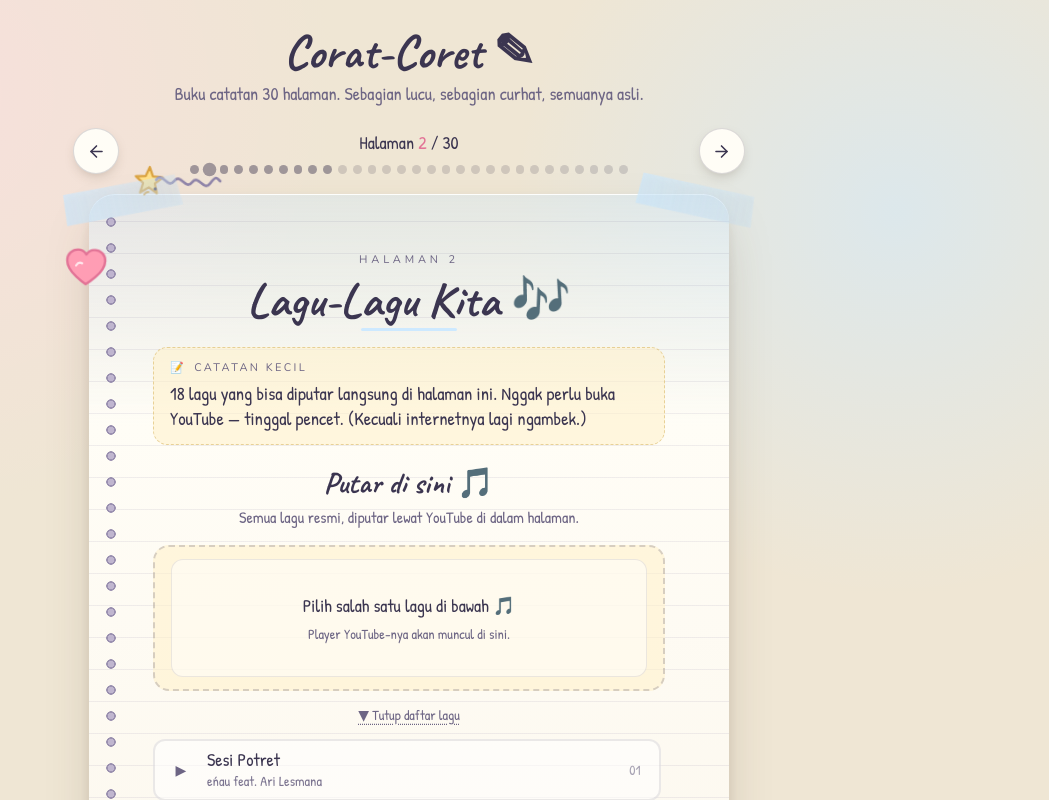
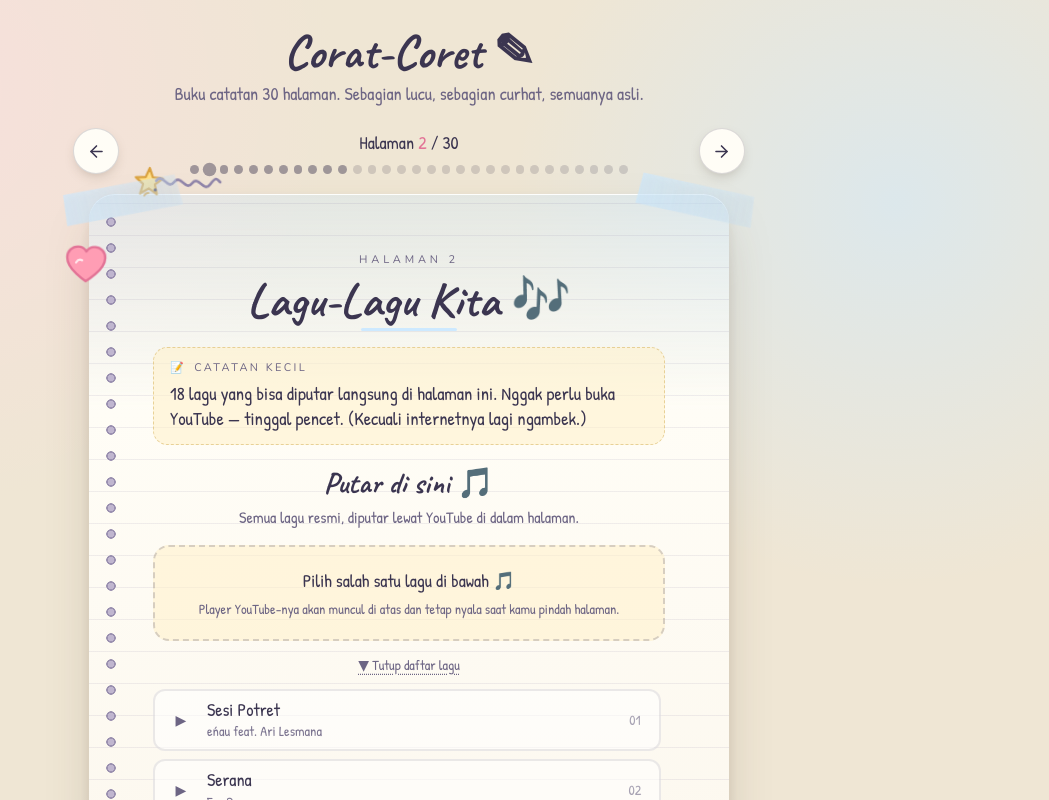
Before and after one commit to ryzenasep5-png/corat-coret, a React (Vite) app: page / in a window 1280 px wide. Both pictures are taken after a click on the button 440 px from the left and 169 px from the top of the page. Shown: the top 800 px of the page, without its empty margins (231-1280 px from the left). Built offline with nearby package versions, Linux system fonts and the light colour scheme.

Commit message:
Buat musik tetap menyala dan tambah halaman 11

```diff
--- a/src/components/Notebook.tsx
+++ b/src/components/Notebook.tsx
@@ -5,7 +5,7 @@ import { getPage, pages, TOTAL_PAGES } from '../data/pages'
 import type { PageBlock } from '../types'
 import { readJSON, writeJSON } from '../lib/storage'
 import Doodles from './Doodles'
-import PlaylistBlock from './PlaylistBlock'
+import PlaylistBlock, { PersistentMusicPlayer } from './PlaylistBlock'
 import CalendarBlock from './CalendarBlock'
 
 const LAST_PAGE_KEY = 'lastPage'
@@ -241,6 +241,8 @@ export default function Notebook() {
         </button>
       </div>
 
+      <PersistentMusicPlayer />
+
       <div className="flip-viewport">
         <AnimatePresence mode="popLayout" initial={false}>
           <motion.div
--- a/src/components/PlaylistBlock.tsx
+++ b/src/components/PlaylistBlock.tsx
@@ -84,27 +84,24 @@ function YouTubePlayer({ track, autoplay, onError }: { track: Track; autoplay: b
   )
 }
 
-export default function PlaylistBlock({ title, subtitle }: { title: string; subtitle?: string }) {
+export function PersistentMusicPlayer() {
   const player = usePlayer()
-  const [collapsed, setCollapsed] = useState(false)
   const [frameErrorFor, setFrameErrorFor] = useState<string | null>(null)
   const frameError = frameErrorFor === player.current?.id
 
+  if (!player.current) return null
+
   return (
-    <div className="my-5">
-      <div className="text-center">
-        <p className="font-scribble text-3xl font-bold text-ink">{title}</p>
-        {subtitle ? <p className="mt-1 font-hand text-base text-inksoft">{subtitle}</p> : null}
-      </div>
-
-      <div className="mt-4 rounded-2xl border-2 border-dashed border-ink/20 bg-butter/55 px-3 py-3 sm:px-4">
-        {player.current ? (
-          <>
+    <motion.div
+      initial={{ opacity: 0, y: -10 }}
+      animate={{ opacity: 1, y: 0 }}
+      className="persistent-player w-full max-w-2xl"
+    >
       <div className="flex items-center justify-between gap-2 font-hand text-sm text-inksoft">
         <span className="min-w-0 truncate">
           <span className="text-ink">{player.current.title}</span> · {player.current.artist}
         </span>
-              <span className="shrink-0 text-rose">YouTube</span>
+        <span className="shrink-0 text-rose">tetap nyala 🎵</span>
       </div>
       {!frameError ? (
         <YouTubePlayer
@@ -137,16 +134,33 @@ export default function PlaylistBlock({ title, subtitle }: { title: string; subt
         </button>
       </div>
       {frameError ? (
-              <p className="mt-2 text-center font-hand text-sm text-rose">Player-nya nggak mau muncul di sini — tombol YouTube di atas tetap bisa dipakai.</p>
+        <p className="mt-2 text-center font-hand text-sm text-rose">Player-nya nggak mau muncul di sini — tombol YouTube tetap bisa dipakai.</p>
       ) : (
-              <p className="mt-2 text-center font-hand text-xs text-inksoft/80">Kalau belum otomatis bunyi, pencet ▶ di dalam player-nya ya 🎵</p>
+        <p className="mt-2 text-center font-hand text-xs text-inksoft/80">Player ini tetap ada saat pindah halaman.</p>
       )}
+    </motion.div>
+  )
+}
+
+export default function PlaylistBlock({ title, subtitle }: { title: string; subtitle?: string }) {
+  const player = usePlayer()
+  const [collapsed, setCollapsed] = useState(false)
+
+  return (
+    <div className="my-5">
+      <div className="text-center">
+        <p className="font-scribble text-3xl font-bold text-ink">{title}</p>
+        {subtitle ? <p className="mt-1 font-hand text-base text-inksoft">{subtitle}</p> : null}
+      </div>
+
+      <div className="mt-4 rounded-2xl border-2 border-dashed border-ink/20 bg-butter/55 px-4 py-5 text-center">
+        {player.current ? (
+          <p className="font-hand text-base text-inksoft">Lagu sedang diputar di player atas — pindah halaman juga tetap lanjut 🤍</p>
+        ) : (
+          <>
+            <p className="font-hand text-lg text-ink">Pilih salah satu lagu di bawah 🎵</p>
+            <p className="mt-1 font-hand text-sm text-inksoft">Player YouTube-nya akan muncul di atas dan tetap nyala saat kamu pindah halaman.</p>
           </>
-        ) : (
-          <div className="rounded-xl border border-ink/10 bg-white/50 px-4 py-8 text-center">
-            <p className="font-hand text-lg text-ink">Pilih salah satu lagu di bawah 🎵</p>
-            <p className="mt-1 font-hand text-sm text-inksoft">Player YouTube-nya akan muncul di sini.</p>
-          </div>
         )}
       </div>
 
--- a/src/data/pages.ts
+++ b/src/data/pages.ts
@@ -331,7 +331,33 @@ export const pages: NotebookPage[] = [
       },
     ],
   },
-  ...Array.from({ length: TOTAL_PAGES - 10 }, (_, index) => emptyPage(index + 11)),
+  {
+    id: 11,
+    title: 'Andai Waktu Bisa Berhenti',
+    emoji: '⏳',
+    accent: '#cde9ff',
+    doodles: ['moon', 'heart', 'cloud'],
+    status: 'ready',
+    blocks: [
+      {
+        type: 'note',
+        text: 'Andai waktu bisa berhenti, aku bakal minta berhenti di saat pertama kali meet sama kamu.',
+      },
+      {
+        type: 'curhat',
+        text: 'Di sana rasanya aku bangga banget, senang banget. Semua perasaan campur aduk jadi satu.',
+      },
+      {
+        type: 'curhat',
+        text: 'Pas pertama kali jemput kamu ke rumah, kamu wangi. Sangat wangi. Sampai sekarang aku masih inget wangi itu, dan kadang pengin menciumnya lagi.',
+      },
+      {
+        type: 'quote',
+        text: 'Setiap kali inget wangi itu, rasanya hatiku jadi tenang banget.',
+      },
+    ],
+  },
+  ...Array.from({ length: TOTAL_PAGES - 11 }, (_, index) => emptyPage(index + 12)),
 ]
 
 export function getPage(id: number): NotebookPage | undefined {
--- a/src/index.css
+++ b/src/index.css
@@ -215,6 +215,15 @@ body {
   background: #252238;
 }
 
+.persistent-player {
+  margin: 0.7rem auto 0;
+  padding: 0.65rem 0.75rem 0.75rem;
+  border: 2px solid rgba(226, 115, 150, 0.3);
+  border-radius: 1.2rem;
+  background: rgba(255, 253, 246, 0.94);
+  box-shadow: 0 10px 26px -18px rgba(86, 68, 48, 0.65);
+}
+
 /* ---------- photo polaroid ---------- */
 .block-photo {
   position: relative;
```
Also changed, not shown: 1 other file (tests, documents, lock files or other folders). Lines whose indentation alone changed are shown as unchanged.
